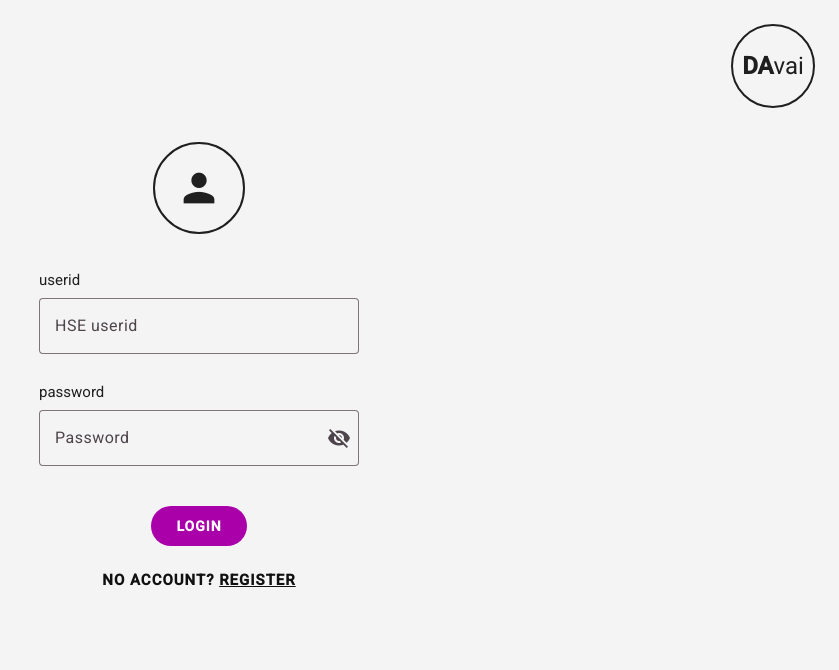
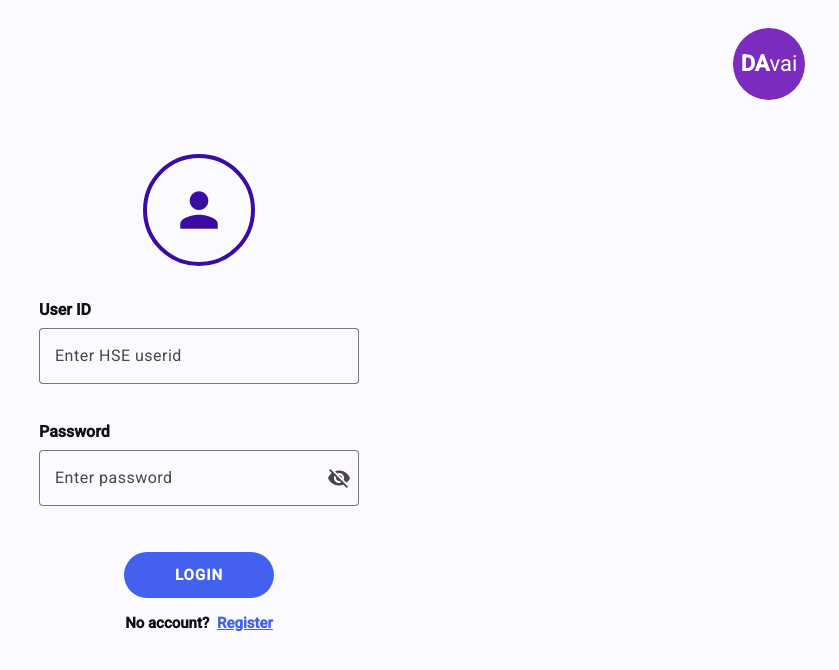
Before and after one commit to Mobile-UX-UI/Mobile-UX-UI, an Angular app in the folder angular-mobile-app/: page /login in a window 1280 px wide. Shown: the top 670 px of the page, without its empty margins (441-1280 px from the left). Built offline with nearby package versions, Linux system fonts and the light colour scheme.

Commit message:
refactor: login page styles

```diff
--- a/angular-mobile-app/src/app/pages/login-page/login-page.css
+++ b/angular-mobile-app/src/app/pages/login-page/login-page.css
@@ -1,36 +1,33 @@
 :host {
   display: block;
   min-height: 100dvh;
-  background: #f4f4f4;
+  background: #fafaff;
 }
 
 .login-page {
   position: relative;
-  display: flex;
-  justify-content: center;
-  align-items: flex-start;
-  padding: 32px 24px 40px;
-  background: #f4f4f4;
+  min-height: 100dvh;
+  padding: 24px 38px 32px;
+  background: #fafaff;
 }
 
 .brand {
   position: absolute;
-  top: 24px;
-  right: 24px;
+  top: 28px;
+  right: 34px;
 
-  width: 84px;
-  height: 84px;
-  border: 2px solid #1f1f1f;
+  width: 72px;
+  height: 72px;
   border-radius: 50%;
+  background: #7b2cbf;
 
   display: flex;
   justify-content: center;
   align-items: center;
 
-  font-size: 24px;
+  color: white;
+  font-size: 22px;
   font-weight: 700;
-  color: #1f1f1f;
-  background: transparent;
 }
 
 .brand span {
@@ -40,20 +37,19 @@
 .login-card {
   width: 100%;
   max-width: 320px;
-  margin-top: 110px;
-  display: flex;
-  flex-direction: column;
-  align-items: center;
+  margin: 130px auto 0;
 }
 
 .avatar-wrapper {
-  margin-bottom: 36px;
+  display: flex;
+  justify-content: center;
+  margin-bottom: 34px;
 }
 
 .avatar-circle {
-  width: 92px;
-  height: 92px;
-  border: 2px solid #1f1f1f;
+  width: 112px;
+  height: 112px;
+  border: 4px solid #3a0ca3;
   border-radius: 50%;
 
   display: flex;
@@ -62,10 +58,10 @@
 }
 
 .avatar-circle mat-icon {
-  font-size: 46px;
-  width: 46px;
-  height: 46px;
-  color: #1f1f1f;
+  width: 56px;
+  height: 56px;
+  font-size: 56px;
+  color: #3a0ca3;
 }
 
 .login-form {
@@ -73,15 +69,16 @@
 }
 
 .field-group {
-  margin-bottom: 8px;
+  margin-bottom: 18px;
 }
 
 .field-group label {
   display: block;
   margin-bottom: 8px;
-  font-size: 15px;
-  color: #1f1f1f;
-  text-transform: lowercase;
+
+  font-size: 16px;
+  font-weight: 700;
+  color: #111;
 }
 
 .full-width {
@@ -90,30 +87,32 @@
 
 .login-button {
   display: block;
-  margin: 20px auto 24px;
-  min-width: 96px;
-  height: 40px;
-  border-radius: 24px;
+  width: 150px;
+  height: 46px;
+
+  margin: 26px auto 0;
+  border-radius: 28px;
+
+  background: #4361ee !important;
+  color: white !important;
+
+  font-size: 15px;
+  font-weight: 700;
   letter-spacing: 1px;
-  font-weight: 700;
-}
-
-.link {
-  text-decoration: underline;
 }
 
 .register-text {
   text-align: center;
   font-size: 15px;
-  font-weight: 700;
-  letter-spacing: 1px;
+  font-weight: 600;
   color: #111;
 }
 
-.register-text a {
-  color: #111;
+.link {
+  margin-left: 4px;
+  color: #4361ee;
   text-decoration: underline;
-  margin-left: 4px;
+  cursor: pointer;
 }
 
 .error-text {
@@ -122,3 +121,32 @@
   font-size: 14px;
   text-align: center;
 }
+
+@media (max-height: 760px) {
+  .login-card {
+    margin-top: 100px;
+  }
+
+  .avatar-wrapper {
+    margin-bottom: 24px;
+  }
+
+  .avatar-circle {
+    width: 96px;
+    height: 96px;
+  }
+
+  .avatar-circle mat-icon {
+    width: 48px;
+    height: 48px;
+    font-size: 48px;
+  }
+
+  .field-group {
+    margin-bottom: 12px;
+  }
+
+  .login-button {
+    margin-top: 18px;
+  }
+}
--- a/angular-mobile-app/src/app/pages/login-page/login-page.html
+++ b/angular-mobile-app/src/app/pages/login-page/login-page.html
@@ -10,18 +10,21 @@
 
     <form [formGroup]="loginForm" (ngSubmit)="onSubmit()" class="login-form">
       <div class="field-group">
-        <label for="userid">userid</label>
+        <label for="userid">User ID</label>
+
         <mat-form-field appearance="outline" class="full-width">
           <input
             matInput
             id="userid"
             type="text"
-            placeholder="HSE userid"
+            placeholder="Enter HSE userid"
             formControlName="userid"
           />
+
           <mat-error *ngIf="loginForm.get('userid')?.hasError('required')">
             User ID is required
           </mat-error>
+
           <mat-error
             *ngIf="
               loginForm.get('userid')?.hasError('minlength') ||
@@ -34,27 +37,27 @@
       </div>
 
       <div class="field-group">
-        <label for="password">password</label>
+        <label for="password">Password</label>
+
         <mat-form-field appearance="outline" class="full-width">
           <input
             matInput
             id="password"
             [type]="hidePassword ? 'password' : 'text'"
-            placeholder="Password"
+            placeholder="Enter password"
             formControlName="password"
           />
-          <button
-            type="button"
-            mat-icon-button
-            matSuffix
-            (click)="hidePassword = !hidePassword"
-            [attr.aria-label]="'Toggle password visibility'"
-          >
-            <mat-icon>{{ hidePassword ? 'visibility_off' : 'visibility' }}</mat-icon>
+
+          <button type="button" mat-icon-button matSuffix (click)="hidePassword = !hidePassword">
+            <mat-icon>
+              {{ hidePassword ? 'visibility_off' : 'visibility' }}
+            </mat-icon>
           </button>
+
           <mat-error *ngIf="loginForm.get('password')?.hasError('required')">
             Password is required
           </mat-error>
+
           <mat-error *ngIf="loginForm.get('password')?.hasError('minlength')">
             Minimum 5 characters
           </mat-error>
@@ -64,8 +67,8 @@
       <button mat-flat-button class="login-button" type="submit">LOGIN</button>
 
       <p class="register-text">
-        NO ACCOUNT?
-        <span class="link" (click)="goToRegister()">REGISTER</span>
+        No account?
+        <span class="link" (click)="goToRegister()">Register</span>
       </p>
     </form>
   </div>
```
